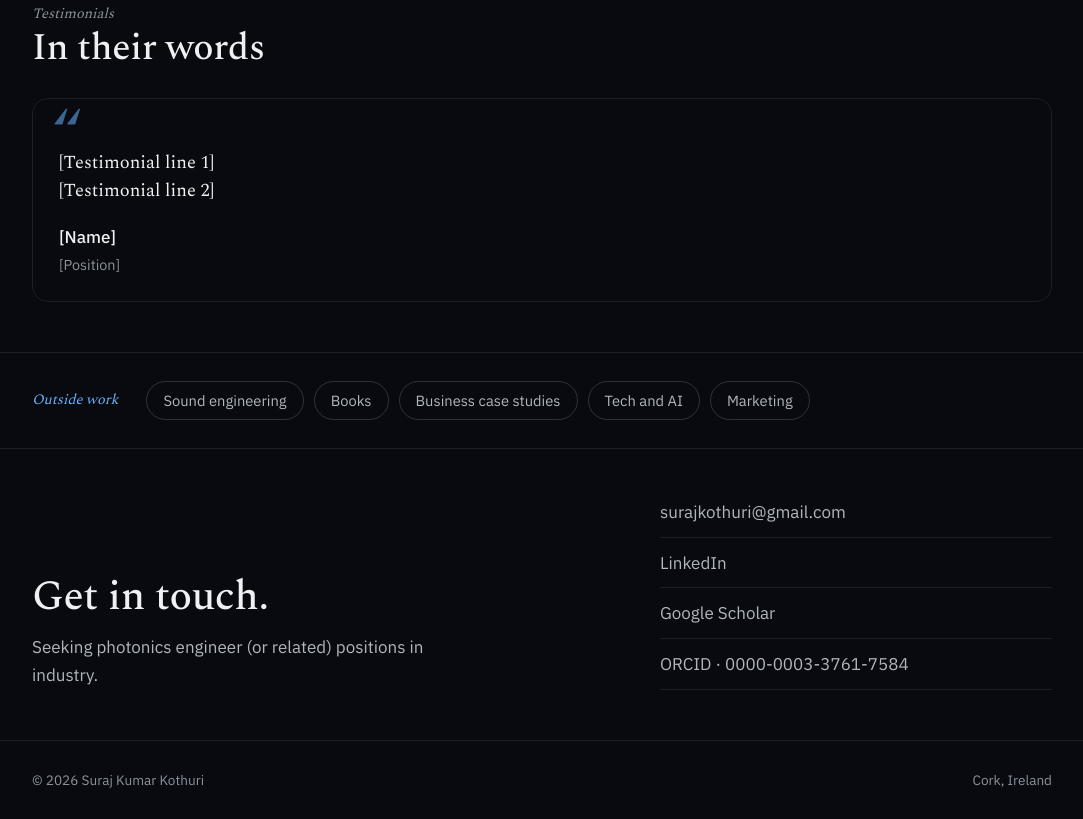
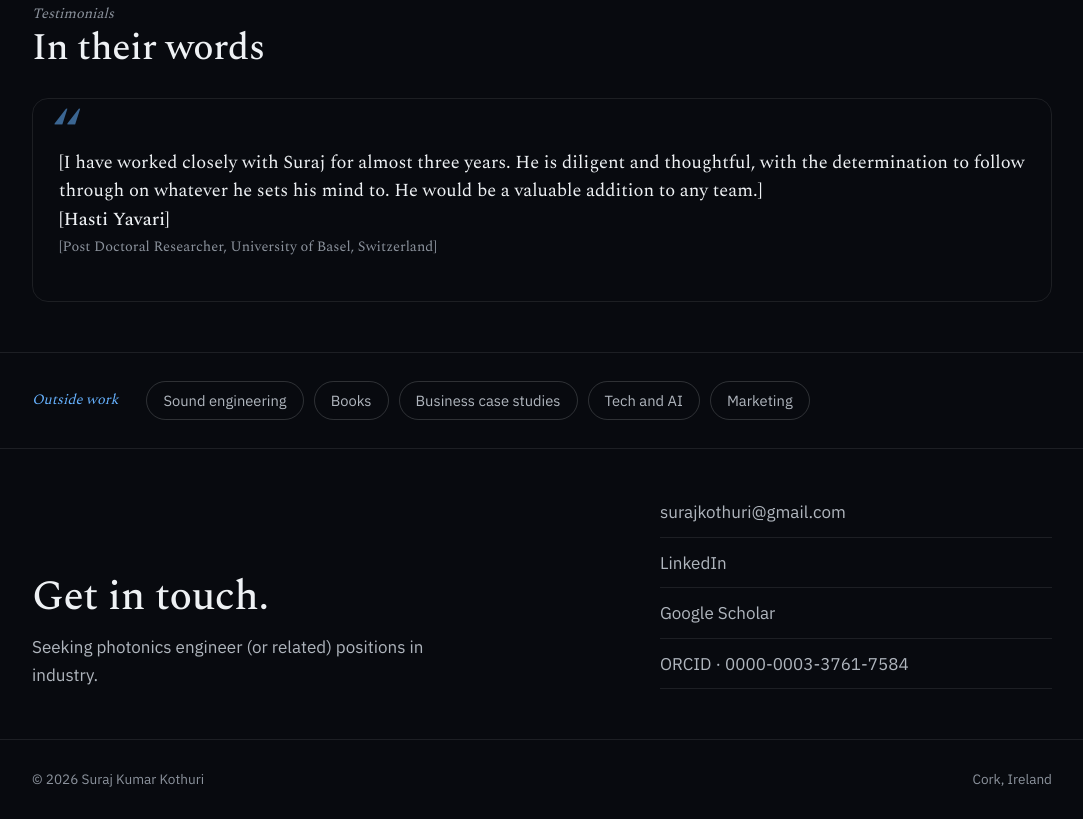
Before and after one commit to surajkothuri/surajkothuri.github.io, a plain HTML site: page index.html in a window 1280 px wide. Shown: the part 6614-7433 px from the top of the page, without its empty margins (98-1181 px from the left). Drawn offline with nearby package versions, Linux system fonts and the light colour scheme.

Commit message:
Update testimonial section in index.html

```diff
--- a/index.html
+++ b/index.html
@@ -544,8 +544,8 @@
       <div class="quotes">
         <!-- ↓ COPY BLOCK ↓ (one testimonial) -->
         <figure class="quote">
-          <blockquote>[Testimonial line 1]<br>[Testimonial line 2]</blockquote>
-          <figcaption><b>[Name]</b><span>[Position]</span></figcaption>
+          <blockquote>[I have worked closely with Suraj for almost three years. He is diligent and thoughtful, with the determination to follow through on whatever he sets his mind to. He would be a valuable addition to any team.]
+          <figcaption><b>[Hasti Yavari]</b><span>[Post Doctoral Researcher, University of Basel, Switzerland]</span></figcaption>
         </figure>
         <!-- ↑ END BLOCK ↑ -->
       </div>
```
